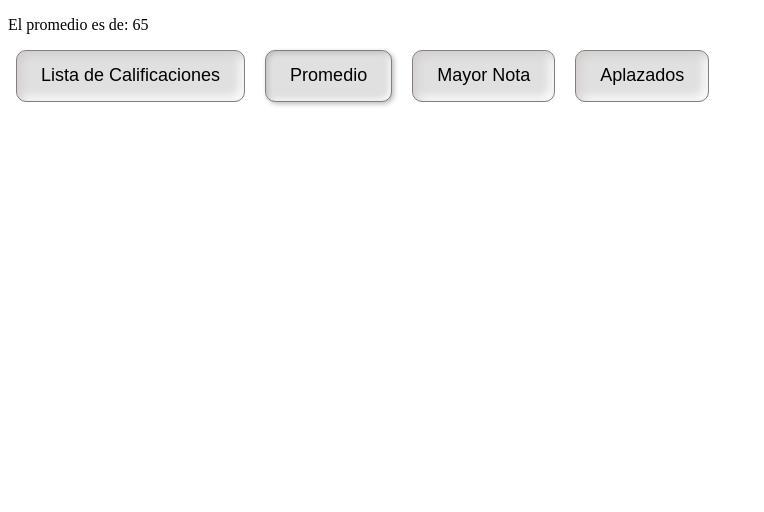
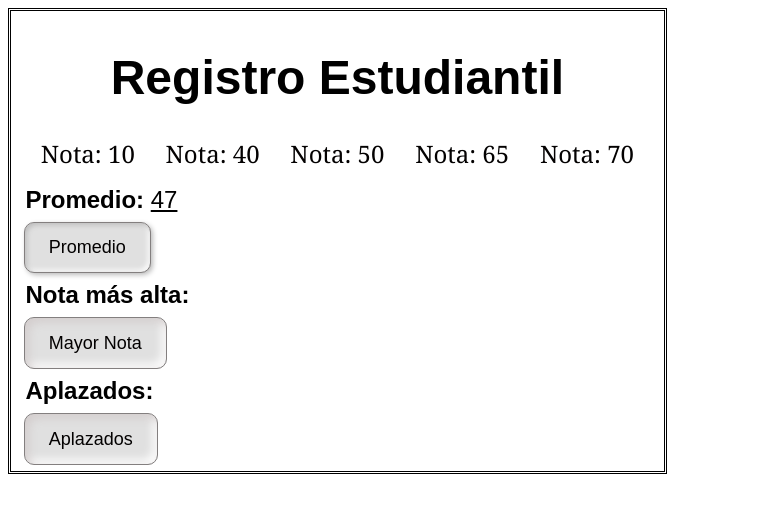
Before and after one commit to Pardo2273/reporteEscolar, a plain HTML site: page index.html in a window 1280 px wide. Both pictures are taken after a click on the button "Promedio". Shown: the whole page, without its empty margins (0-764 px from the left). Drawn offline with Linux system fonts and the light colour scheme.

Commit message:
se adjuntan muchos cambios tanto en diseno, las funciones que faltaban se adjuntan que son las de ver la nota mayor y si hay o no aplazados, asimismo cambiaron ciertas cosas del html

```diff
--- a/index.html
+++ b/index.html
@@ -6,18 +6,29 @@
     <title>Reporte Escolar</title>
     <link rel="stylesheet" href="style.css">
 </head>
-<body>
+<!--con el onload apenas carga la pagina ya aparece cargada la funcion de mostrar Notas-->
+<body class="container" onload="mostrarNotas()">
+    <header>
+        <h1>Registro Estudiantil</h1>
+    </header>
     <main>
-        <!--para mostrar los resultados de las otras funciones-->
-        <p id="resultado"></p>
+        <ul id="lista">
+            <!--la funcion que anade los hijos es la de mostrar las notas, esa se carga apenas inicia la pagina-->
+        </ul>
+        <div>
+            <h3 class="funcionesTitulo">Promedio: <span id="promedio"></span></h3>
+            <button class="botones" onclick="promedio()">Promedio</button>
+        </div>
 
-        <ul id="lista">
-            <!--falta implementar la funcion que le anade hijos a este ul-->
-        </ul>
-        <button class="botones" onclick="mostrarNotas()">Lista de Calificaciones</button>
-        <button class="botones" onclick="promedio()">Promedio</button>
-        <button class="botones" onclick="mayor()">Mayor Nota</button>
-        <button class="botones" onclick="aplazado()">Aplazados</button>
+        <div>
+            <h3 class="funcionesTitulo">Nota más alta: <span id="notaAlta"></span></h3>
+            <button class="botones" onclick="mayor()">Mayor Nota</button>
+        </div>
+
+        <div>
+            <h3 class="funcionesTitulo">Aplazados: <span id="aplazado"></span></h3>
+            <button class="botones" onclick="aplazado()">Aplazados</button>
+        </div>
     </main>
 
     <script src="script.js"></script>
--- a/script.js
+++ b/script.js
@@ -2,10 +2,12 @@
 let elementoLista = document.getElementById('lista');
 
 //esto para dar los otros resultados de las funciones
-let respuesta= document.getElementById('resultado');
+let prom = document.getElementById('promedio');
+let notaAlta = document.getElementById('notaAlta');
+let aprobado = document.getElementById('aplazado');
 
 //arreglo que se emplea para las 5 notas
-const arreglo = [100, 40, 50, 65, 70];
+const arreglo = [10, 40, 50, 65, 70];
 
 function mostrarNotas(){
     //captamos la lista para agregarle las notas
@@ -23,18 +25,43 @@ function mostrarNotas(){
 function promedio(){
     let promedio = 0;
     for(let x = 0; x < arreglo.length; x++){
+        //se realiza la suma
         promedio = promedio + arreglo[x];
     }
+    //se hace la division para  el promedio
     promedio = promedio/arreglo.length;
 
-    respuesta.textContent = "El promedio es de: " + promedio;
+    //se brinda el resultado cambiando el texto del elemento respuesta
+    prom.textContent = promedio;
 }
 
 //por agregar
 function mayor(){
-
+    //dos variables que son vitales para lograr encontrar el mayor en el arreglo
+    let contador= 0;
+    let notaMayor = 0;
+    //mientras el contador sea distinto a la cantidad de valores que posee el arreglo este se seguira ejecutando
+    while(contador != arreglo.length){
+        if(notaMayor > arreglo[contador]){
+            notaMayor = notaMayor;
+        }else{
+            notaMayor = arreglo[contador];
+        }
+        contador++;
+    }
+    //finalmente devolvemos el valor mayor de las notas que estan dentro del array
+    notaAlta.textContent = notaMayor;
 }
 
+//como solo intere saber si hay o no aplazados por eso se coloca de la siguiente manera
 function aplazado(){
-
+    let contador = 0;
+    do{
+        //si una nota es menor a 65 se brinda la respuesta de que existe aplazados y de una vez se para el sistema
+        if(arreglo[contador] < 65){
+            aprobado.textContent = "Si hay aplazados";
+            break;
+        }
+        contador++;
+    }while(contador != arreglo.length);// mientras
 }
--- a/style.css
+++ b/style.css
@@ -1,3 +1,39 @@
+.container{
+  border-style: double;
+  padding: 0.4rem;
+  width: 50%;
+}
+
+h1{
+  font-family: Arial, Helvetica, sans-serif;
+  font-size: 3rem;
+  text-align: center;
+}
+
+ul{
+  list-style: none;
+  padding: 0 0.5rem;
+  display: flex;
+  justify-content: space-around;
+}
+
+li{
+  color: #030101;
+  font-family: Georgia, 'Times New Roman', Times, serif;
+  font-size: x-large;
+}
+
+.funcionesTitulo{
+  font-family: Arial, Helvetica, sans-serif;
+  font-size: x-large;
+  margin: 0.5rem;
+}
+
+span{
+  text-decoration: underline;
+  font-weight: 100;
+}
+
 .botones {
     background-color: #e0e0e0;
     border-radius: 10px;
@@ -8,7 +44,7 @@
     padding: 0.9rem 1.5rem;
     transition: all 0.2s ease-in-out;
     border: 1px solid rgb(131, 127, 127);
-    margin: 0 0.5rem;
+    margin: auto 0.4rem;
   }
 
   .botones:hover {
@@ -19,4 +55,3 @@
     outline: none;
     box-shadow: inset 2px 2px 5px #bcbcbc, inset -2px -2px 5px #ffffff, 2px 2px 5px #bcbcbc, -2px -2px 5px #ffffff;
   }
-  /*de momento asi dejaria el css, pero el mostrar las listas y los resultados pueden ser modificados*/
```
